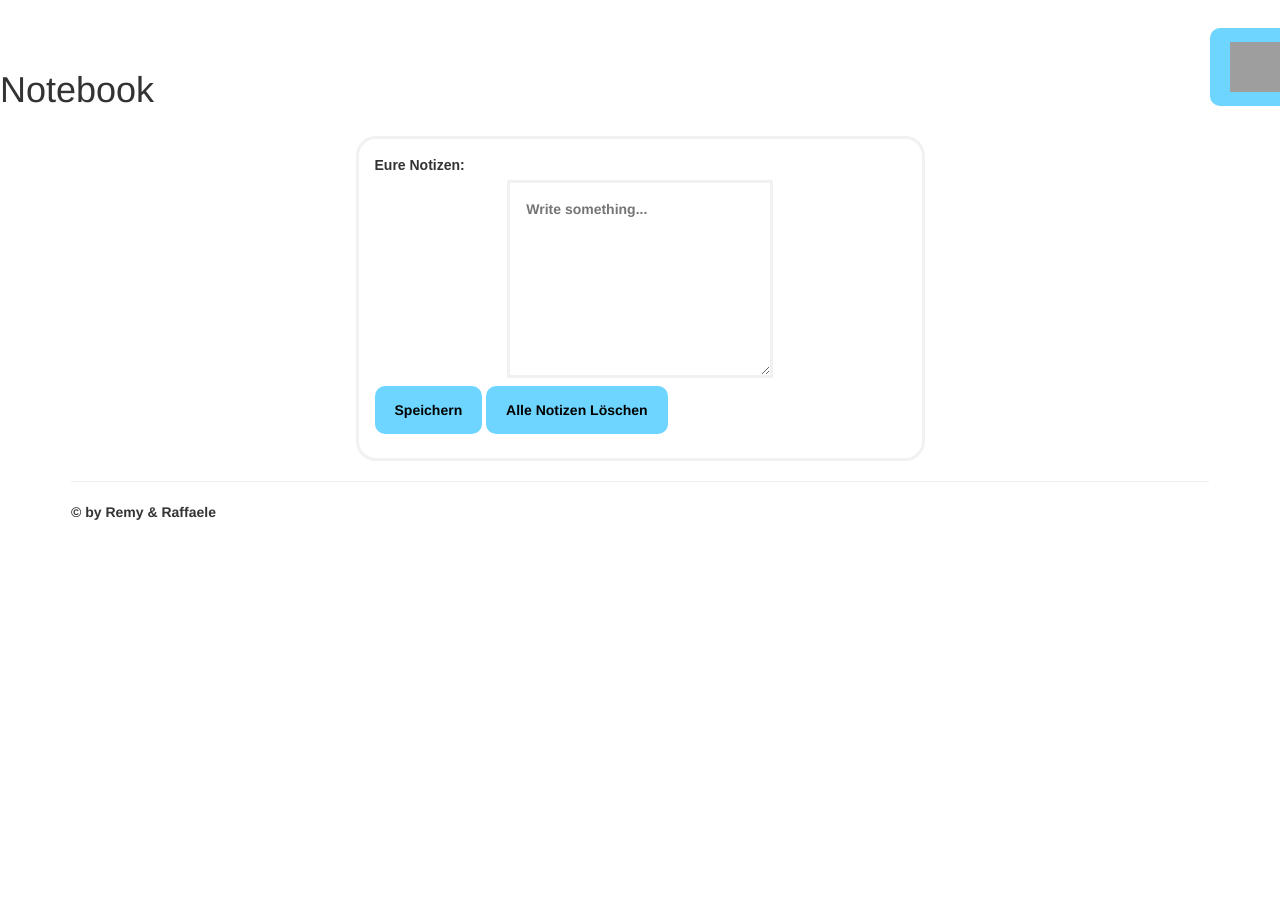
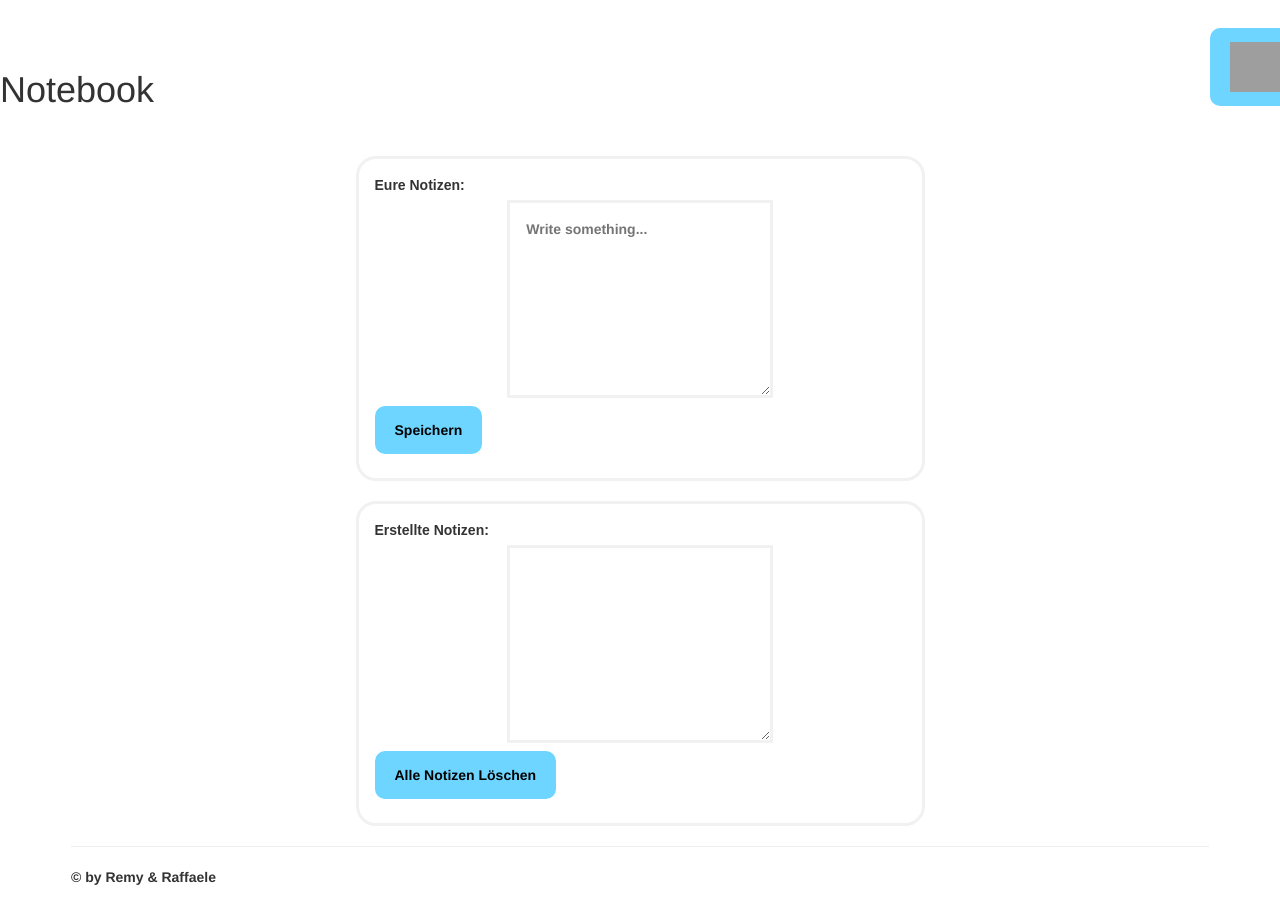
Before and after one commit to RemyStettler/notebook, a PHP site: template view/uebersicht.php in a window 1280 px wide. Before the commit the page ends 520 px from the top, so only its background shows below. Run offline with PHP 8.4, Linux system fonts and the light colour scheme; the template is opened without the code that fills it: most values are stand-ins (such as "Sample title", 1, 10 or a date in 2020); some libraries are stand-ins or nearby versions; grey boxes are pictures that could not be loaded.

Commit message:
delete button hinzu, insert, select

```diff
--- a/public/css/form.css
+++ b/public/css/form.css
@@ -64,7 +64,7 @@ button:hover {
   height: 50px;
 }
 
-#notizfeld{
+.notizfeld{
   margin: auto;
   padding: 16px;
   border: 3px solid #f1f1f1;
@@ -73,8 +73,9 @@ button:hover {
   display: block;
 }
 
-#textfeld{
+.textfeld{
   margin: auto;
+  margin-top: 20px;
   padding: 16px;
   border: 3px solid #f1f1f1;
   border-radius: 20px;
--- a/view/uebersicht.php
+++ b/view/uebersicht.php
@@ -5,11 +5,18 @@
 </div>
 
 <form action="/uebersicht/speichern" method="post">
-  <div id="textfeld">
+  <div class="textfeld">
     <label for="text"><b>Eure Notizen:<b></label>
-      <textarea id="notizfeld" name="text" rows="8" cols="80" placeholder="Write something..."></textarea>
+      <textarea class="notizfeld" name="text" rows="8" cols="80" placeholder="Write something..."></textarea>
 
       <button type="submit" name="Speichern">Speichern</button>
-      <button type="submit" name="Löschen">Alle Notizen Löschen</button>
   </div>
+
+  <form action="/uebersicht/loeschen" method="post">
+    <div class="textfeld">
+      <label for="erstelltenotizen"><b>Erstellte Notizen:<b></label>
+        <textarea readonly class="notizfeld" name="erstelltenotizen" rows="8" cols="80"><?php //echo $allenotizen ?></textarea>
+          <button type="submit" name="Löschen">Alle Notizen Löschen</button>
+    </div>
+  </form>
 </form>
```
Also changed, not shown: controller/UebersichtController.php (+12 -0 lines), controller/UserController.php (+10 -5 lines), repository/NotizRepository.php (+33 -2 lines).
